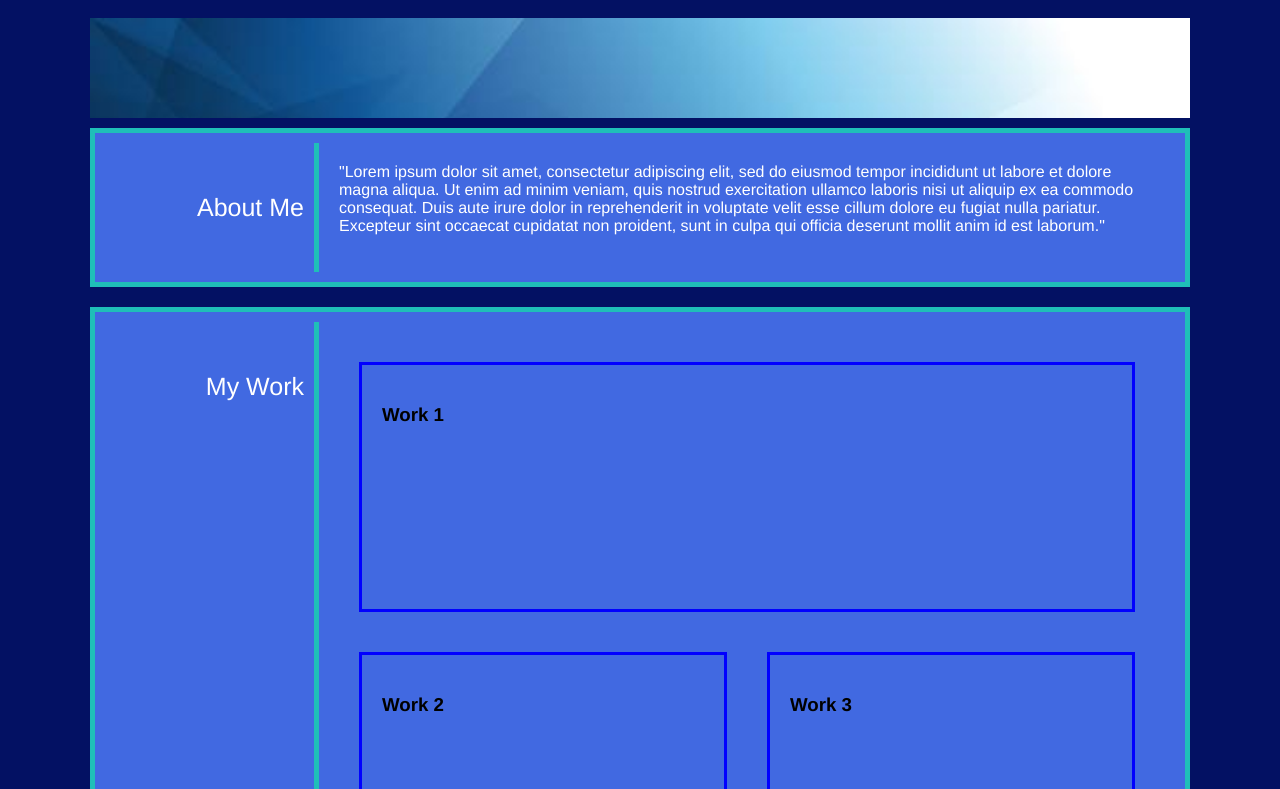
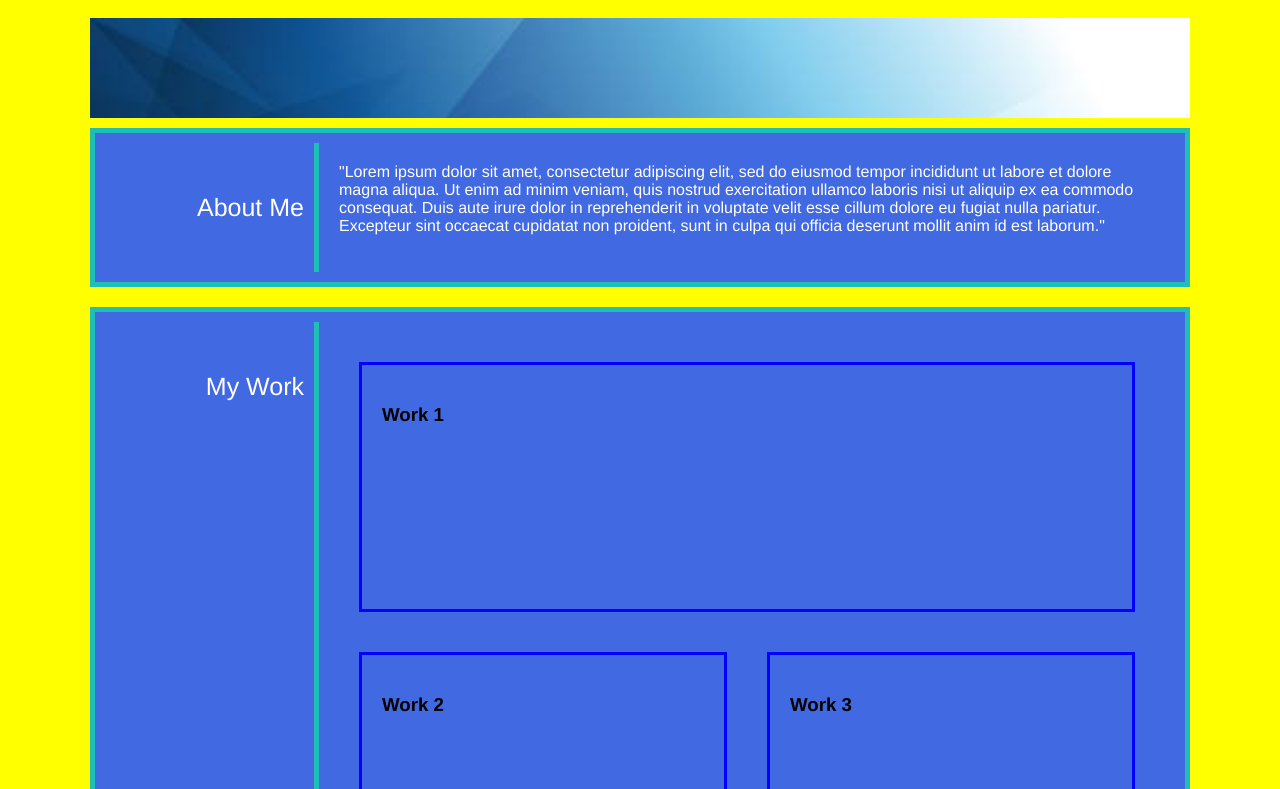
Before and after one commit to seanscott95/My.Portfolio, a plain HTML site: page index.html in a window 1280 px wide. Shown: the part 122-911 px from the top of the page. Drawn offline with Linux system fonts and the light colour scheme.

Commit message:
testing to see if local is connected to github, altering css style, will change back

```diff
--- a/Assets/style.css
+++ b/Assets/style.css
@@ -5,7 +5,7 @@
 body {
     padding: 0;
     margin: 0;
-    background-color: #031163;
+    background-color: yellow;
     font-family:'Franklin Gothic Medium', 'Arial Narrow', Arial, sans-serif;
     color: white;
     min-height: 100vh;
```
